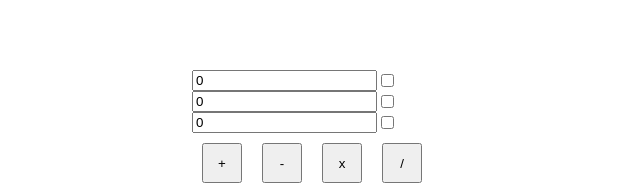
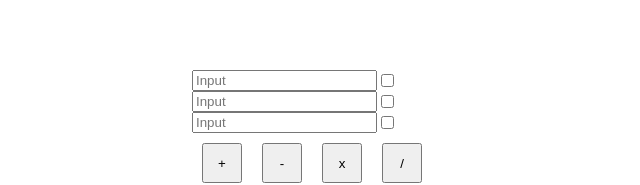
Before and after one commit to aamuzakii/flower-calculator-aruna, a React (Create React App) app: page / in a window 1280 px wide. Shown: the part 330-515 px from the top of the page, without its empty margins (208-848 px from the left). Built offline with nearby package versions, Linux system fonts and the light colour scheme.

Commit message:
Success toggle checklist

```diff
--- a/src/App.tsx
+++ b/src/App.tsx
@@ -10,13 +10,12 @@ function App() {
 
   // const [val, setVal] = React.useState<Array<Todo>>([]);
 
-  const [first, setfirst] = useState<Todo>({value: 0, isChecked: false})
-  const [second, setsecond] = useState<Todo>({value: 0, isChecked: false})
-  const [third, setthird] = useState<Todo>({value: 0, isChecked: false})
+  const [first, setfirst] = useState<Todo>({value: '', isChecked: false})
+  const [second, setsecond] = useState<Todo>({value: '', isChecked: false})
+  const [third, setthird] = useState<Todo>({value: '', isChecked: false})
 
 
   const startOperation = () => {
-    console.log('as')
     console.log(
       first, second, third
     )
--- a/src/Input.tsx
+++ b/src/Input.tsx
@@ -25,9 +25,18 @@ export const Input: React.FC<Props> = ({ setVal, val }) => {
   const handleChange = (e: any) => {
     setVal({
       value: e.target.value,
-      isChecked: true
+      isChecked: val.isChecked
     })
   }
+
+  const toggleChecklist = () => {
+    setChecked(!checked)
+    setVal({
+      value: val.value,
+      isChecked: !checked
+    })
+  }
+
 
   return (
     <div style={{ display: 'flex' }} >
@@ -39,7 +48,7 @@ export const Input: React.FC<Props> = ({ setVal, val }) => {
         onChange={handleChange}
       />
 
-      <input type="checkbox" checked={checked} onChange={e => setChecked(e.target.checked)} />
+      <input type="checkbox" checked={checked} onChange={toggleChecklist} />
     </div>
   )
 }
--- a/src/model/models.ts
+++ b/src/model/models.ts
@@ -1,4 +1,4 @@
 export interface Todo {
-  value: number;
+  value: string;
   isChecked: boolean;
 }
```
